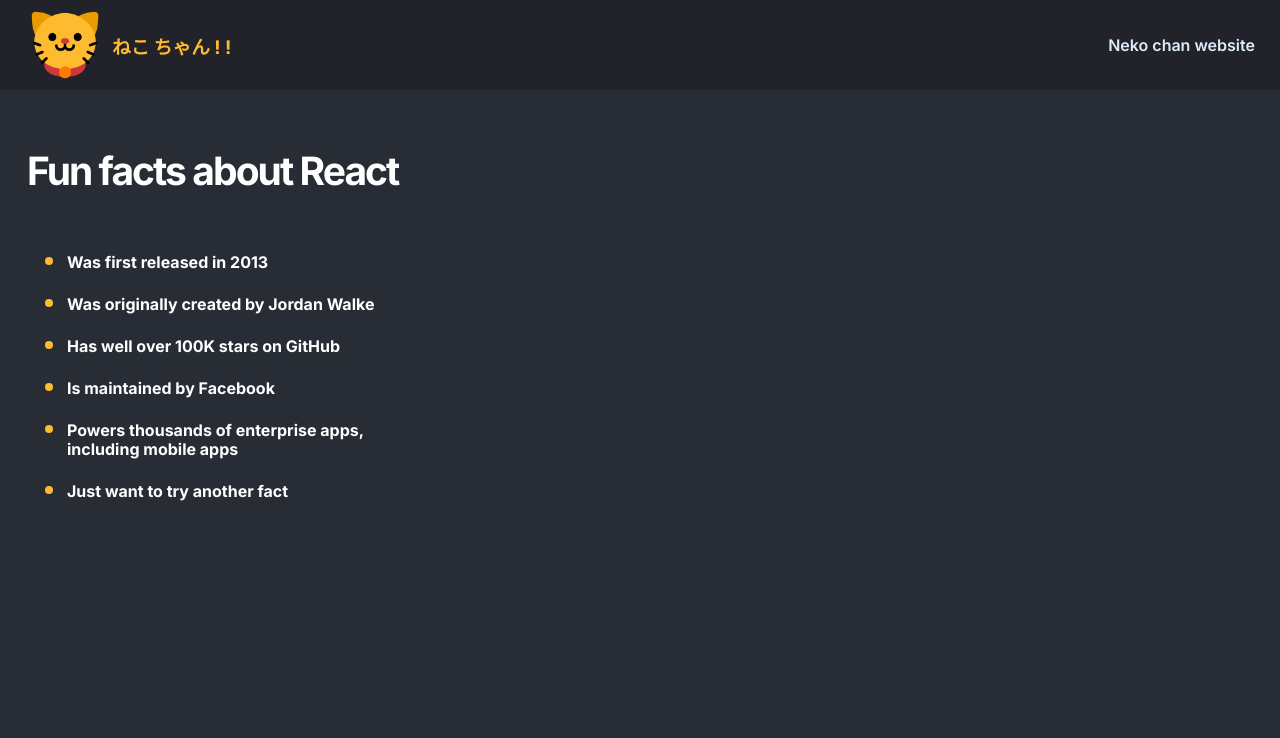
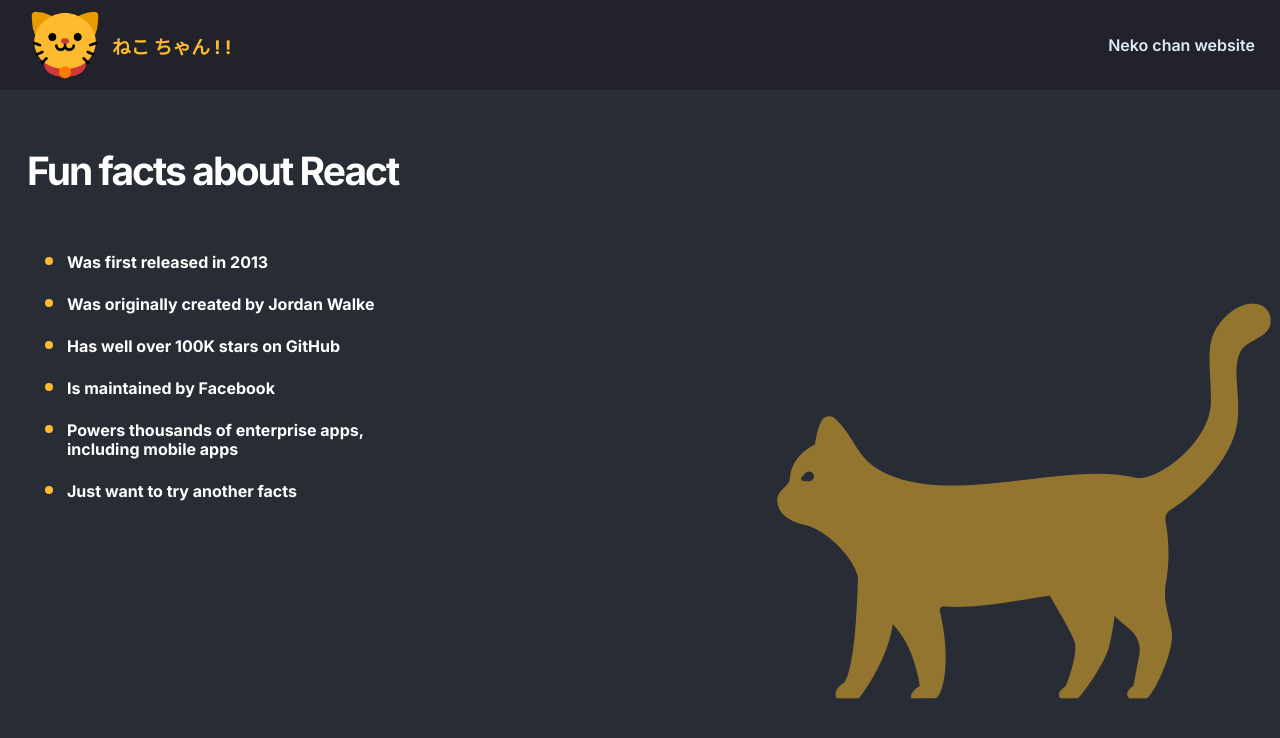
Before and after one commit to cigamsix/vite-react-learn, a React (Vite) app: page / in a window 1280 px wide. Shown: the top 738 px of the page. Built offline with nearby package versions, Linux system fonts and the light colour scheme.

Commit message:
add yellow low half opacity cat to the background

```diff
--- a/src/components/Main.jsx
+++ b/src/components/Main.jsx
@@ -5,13 +5,15 @@ export default function Main() {
     return (
         <main>
             <h1 className="main--title">Fun facts about React</h1>
+            <div class="hero">
+            </div>
             <ul className="main--facts">
                 <li>Was first released in 2013</li>
                 <li>Was originally created by Jordan Walke</li>
                 <li>Has well over 100K stars on GitHub</li>
                 <li>Is maintained by Facebook</li>
                 <li>Powers thousands of enterprise apps, including mobile apps</li>
-                <li>Just want to try another fact</li>
+                <li>Just want to try another facts</li>
             </ul>
         </main>
     )
--- a/src/style.css
+++ b/src/style.css
@@ -236,6 +236,28 @@ nav {
 main {
   padding: 57px 27px;
   color: white;
+
+}
+
+
+
+.hero {
+  content: "";
+  background-image: url(./assets/yellow-cat.png);
+  z-index: 1;
+  position: absolute;
+  top: 0px;
+  right: 0px;
+  bottom: 0px;
+  left: 0px;
+  opacity: 0.5;
+  background-repeat: no-repeat;
+  background-position: right 85% ;
+}
+
+h1{
+  position: relative;
+  z-index: 100;
 }
 
 .main--title {
@@ -252,6 +274,10 @@ main {
 .main--facts > li {
   line-height: 19px;
   padding-block: 10px;
+  color: rgb(255, 255, 255);
+  font-size: 1rem;
+  position: relative;
+  z-index: 100;
 }
 
 .main--facts > li::marker {
```
Also changed, not shown: src/assets/yellow-cat.png (added).
